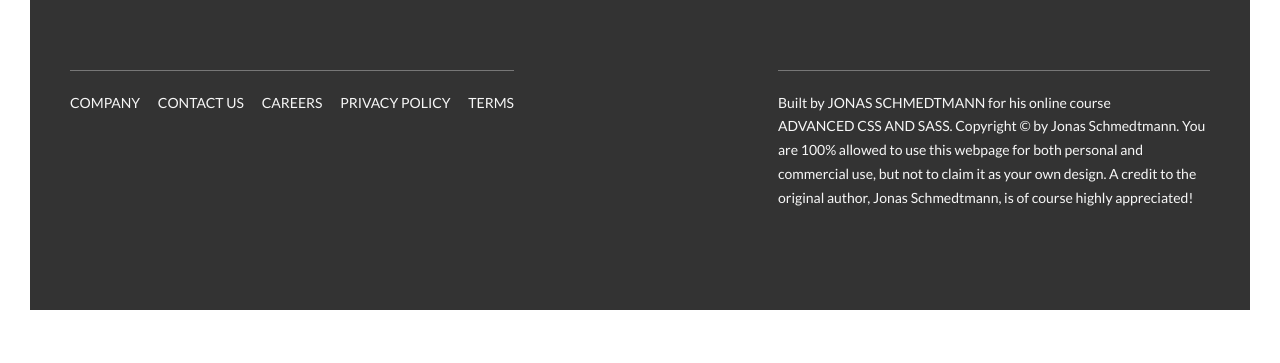
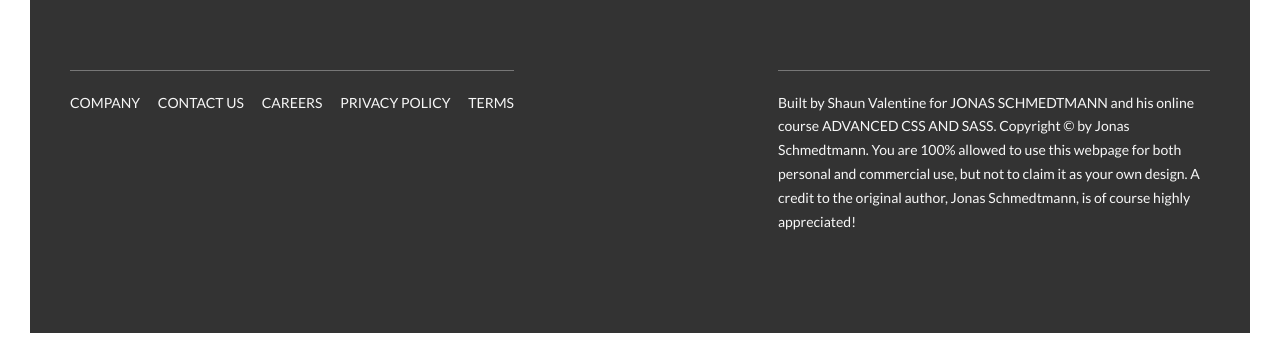
Before and after one commit to valensh1/Natours-Project, a website: page index.html in a window 1280 px wide. Shown: the part 6024-6387 px from the top of the page. Before the commit the page ends 6364 px from the top, so only its background shows below. Drawn offline with Linux system fonts and the light colour scheme.

```diff
--- a/index.html
+++ b/index.html
@@ -366,7 +366,7 @@
                 </div>
                 <div class="col-1-of-2">
                     <p class="footer__copyright">
-                        Built by <a href="#" class="footer__link">Jonas Schmedtmann</a> for his online course <a href="#" class="footer__link">Advanced CSS and Sass.</a> Copyright &copy; by Jonas Schmedtmann. You are 100% allowed to use this webpage for both personal and commercial use, but not to claim it as your own design. A credit to the original author, Jonas Schmedtmann, is of course highly appreciated!</a>
+                        Built by Shaun Valentine for <a href="#" class="footer__link">Jonas Schmedtmann</a> and his online course <a href="#" class="footer__link">Advanced CSS and Sass.</a> Copyright &copy; by Jonas Schmedtmann. You are 100% allowed to use this webpage for both personal and commercial use, but not to claim it as your own design. A credit to the original author, Jonas Schmedtmann, is of course highly appreciated!</a>
                     </p>
                 </div>
             </div>
```
Also changed, not shown: README.md (added), 1 other file.
